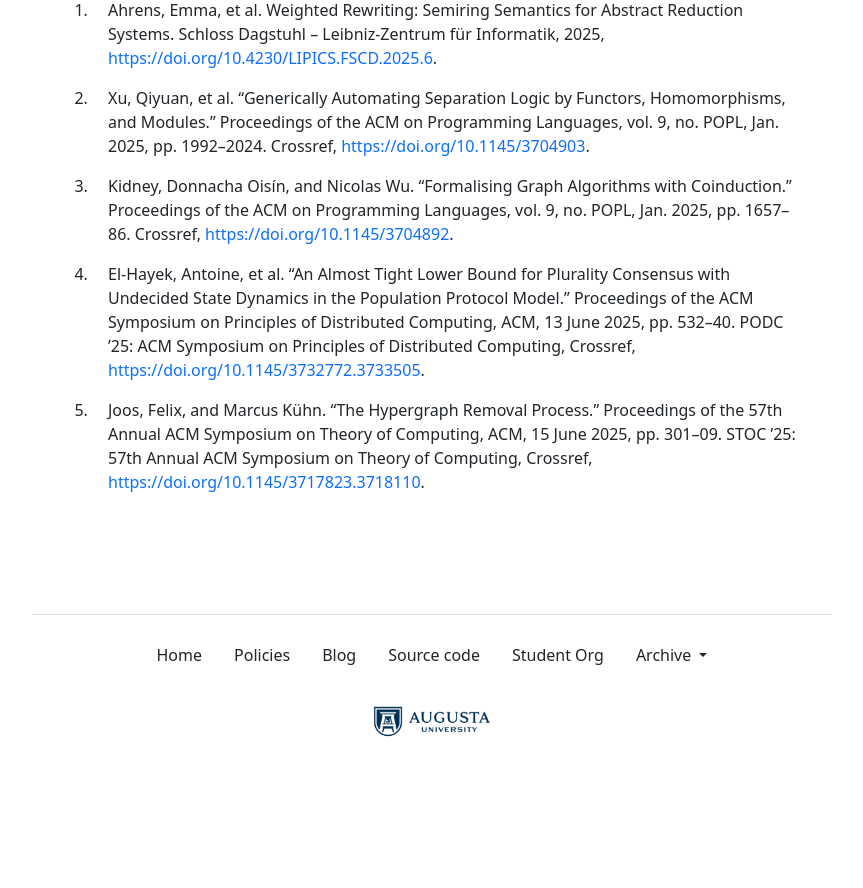
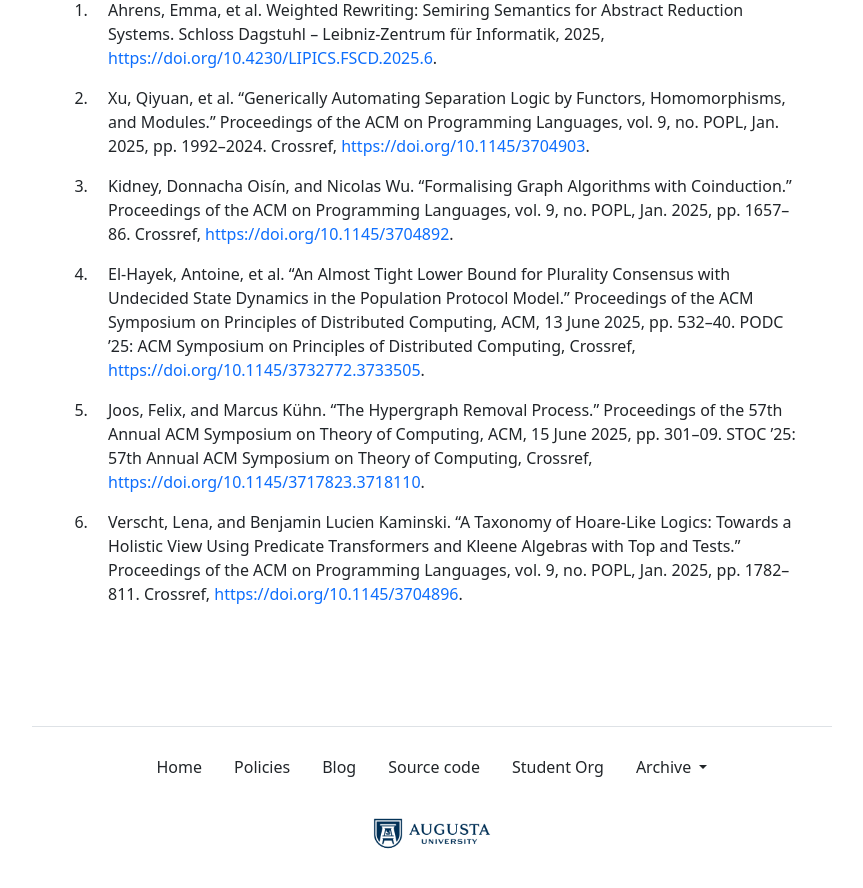
Before and after one commit to the-au-forml-lab/plgroup, a Jekyll site: the page built from docs/index.md, in a window 1280 px wide and 900 px high, scrolled down 1701 px. Shown: the top 888 px of the window, without its empty margins (208-1071 px from the left). Built offline with Jekyll 4.4.1, drawn with Linux system fonts in a browser that asks for light colours; before the commit the page ends 2489 px from its top, so only the background shows below that; some of the changed text lies outside the part shown.

Commit message:
[create-pull-request] automated change

```diff
--- a/data/history.txt
+++ b/data/history.txt
@@ -52,3 +52,4 @@
 10.1145/3704892
 10.1145/3732772.3733505
 10.1145/3717823.3718110
+10.1145/3704896
--- a/docs/index.md
+++ b/docs/index.md
@@ -36,7 +36,7 @@ organization.
 | 4.  | September 12 | Formalising Graph Algorithms with Coinduction.    | UH227 (Fishbowl) |
 | 5.  | September 19 | An Almost Tight Lower Bound for Plurality Consensus with Undecided State Dynamics in the Population Protocol Model.    | UH227 (Fishbowl) |
 | 6.  | September 26 | The Hypergraph Removal Process.    | UH227 (Fishbowl) |
-| 7.  | October 3    | Paper 06 discussion    | UH227 (Fishbowl) |
+| 7.  | October 3    | A Taxonomy of Hoare-Like Logics: Towards a Holistic View using Predicate Transformers and Kleene Algebras with Top and Tests.    | UH227 (Fishbowl) |
 | 8.  | October 10   | _Fall pause_           |                  |
 | 9.  | October 17   | Paper 07 discussion    | UH227 (Fishbowl) |
 | 10. | October 24   | Paper 08 discussion    | UH227 (Fishbowl) |
--- a/docs/papers.md
+++ b/docs/papers.md
@@ -3,3 +3,4 @@
 1. Kidney, Donnacha Oisín, and Nicolas Wu. “Formalising Graph Algorithms with Coinduction.” Proceedings of the ACM on Programming Languages, vol. 9, no. POPL, Jan. 2025, pp. 1657–86. Crossref, <https://doi.org/10.1145/3704892>.
 1. El-Hayek, Antoine, et al. “An Almost Tight Lower Bound for Plurality Consensus with Undecided State Dynamics in the Population Protocol Model.” Proceedings of the ACM Symposium on Principles of Distributed Computing, ACM, 13 June 2025, pp. 532–40. PODC ’25: ACM Symposium on Principles of Distributed Computing, Crossref, <https://doi.org/10.1145/3732772.3733505>.
 1. Joos, Felix, and Marcus Kühn. “The Hypergraph Removal Process.” Proceedings of the 57th Annual ACM Symposium on Theory of Computing, ACM, 15 June 2025, pp. 301–09. STOC ’25: 57th Annual ACM Symposium on Theory of Computing, Crossref, <https://doi.org/10.1145/3717823.3718110>.
+1. Verscht, Lena, and Benjamin Lucien Kaminski. “A Taxonomy of Hoare-Like Logics: Towards a Holistic View Using Predicate Transformers and Kleene Algebras with Top and Tests.” Proceedings of the ACM on Programming Languages, vol. 9, no. POPL, Jan. 2025, pp. 1782–811. Crossref, <https://doi.org/10.1145/3704896>.
```
